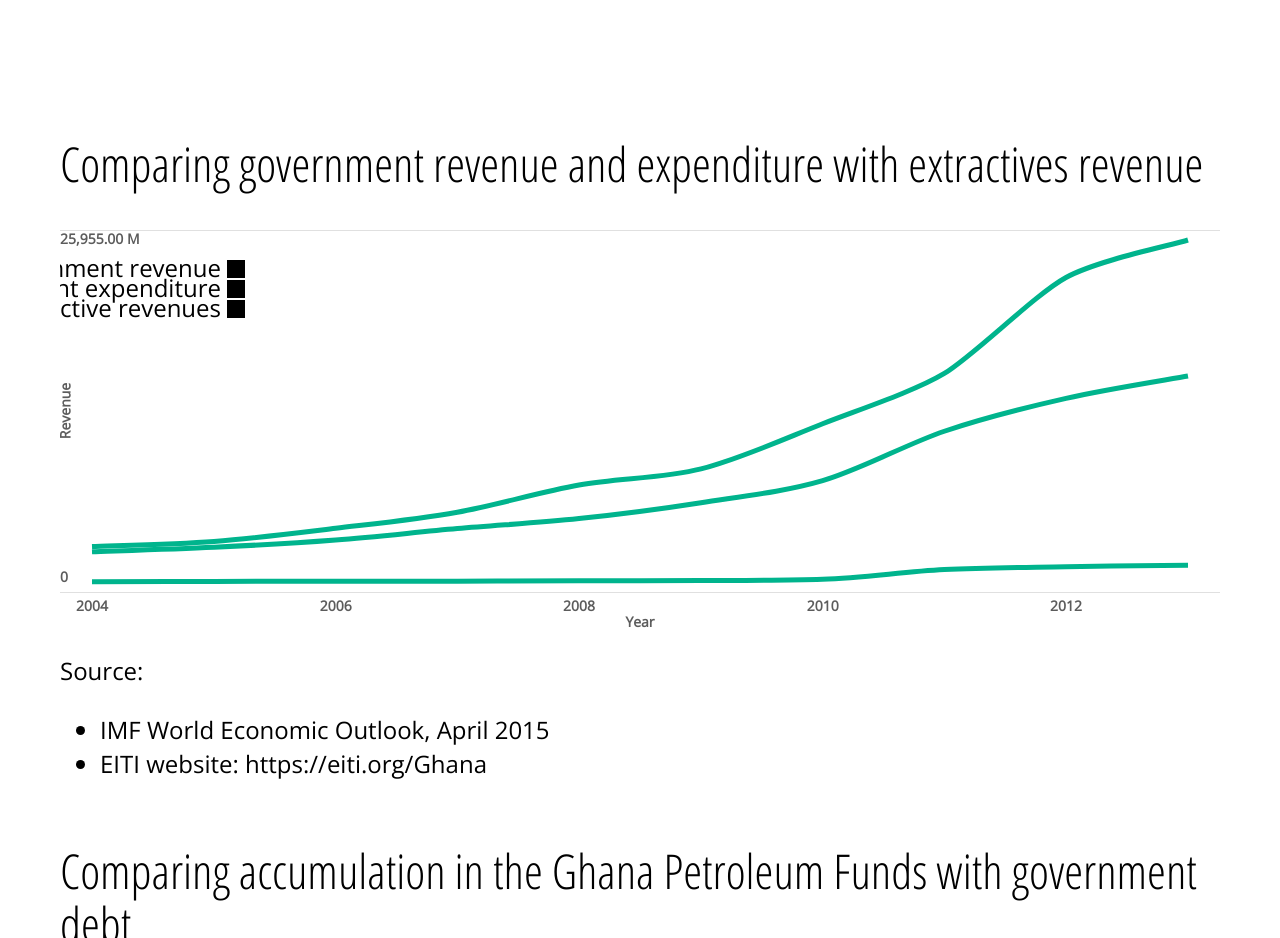
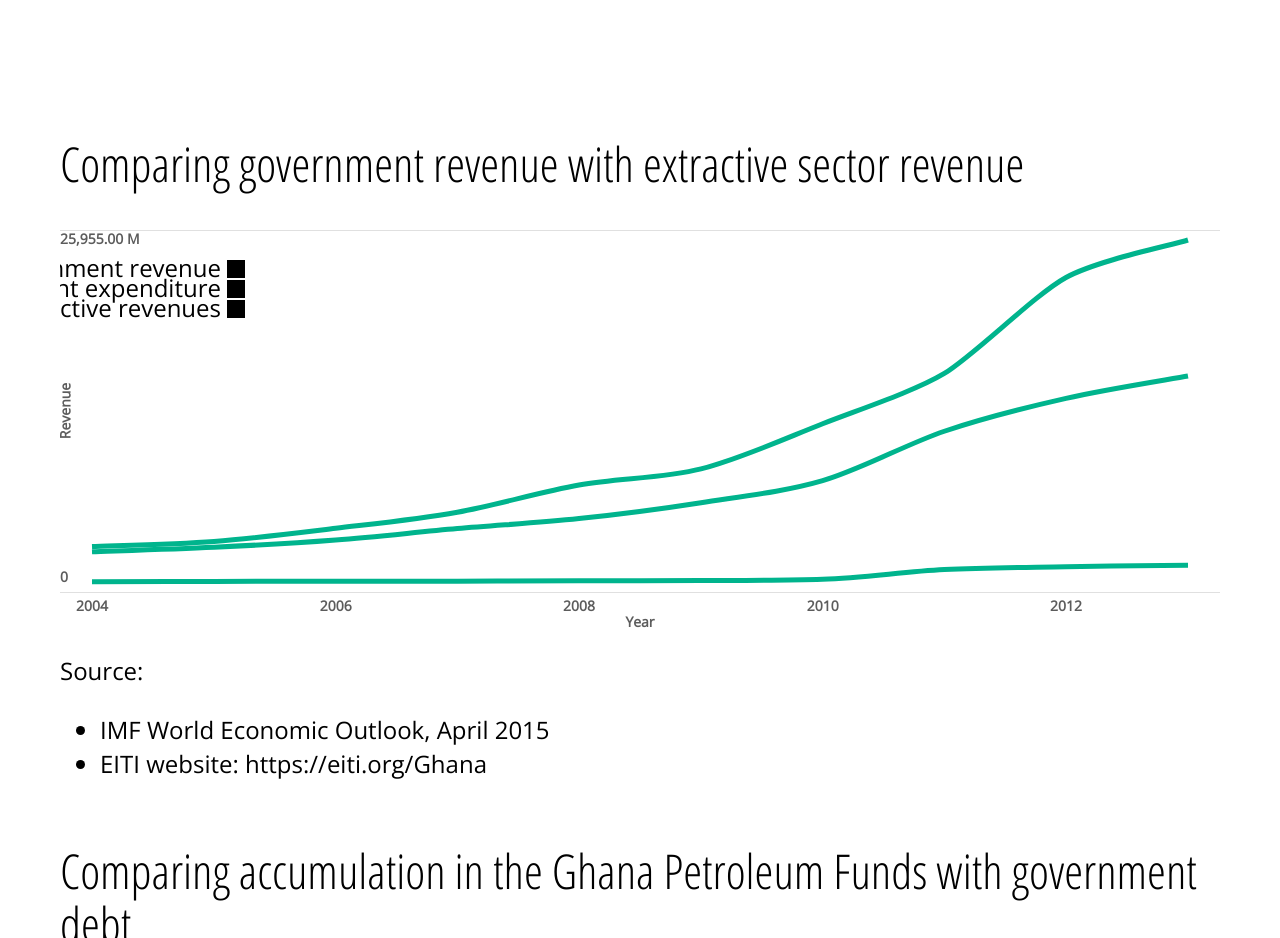
Before and after one commit to NRGI/nrgi-country-dashboards, a website: page app/index.html in a window 1280 px wide. Shown: the part 6400-7338 px from the top of the page. Drawn offline with nearby package versions, Linux system fonts and the light colour scheme.

Commit message:
Adjust title of graph, fixes #60

```diff
--- a/app/index.html
+++ b/app/index.html
@@ -217,7 +217,7 @@
             <div class="content-box">
               <div class="row">
                 <div class="col-md-12">
-                  <h2>Comparing government revenue and expenditure with extractives revenue</h2>
+                  <h2>Comparing government revenue with extractive sector revenue</h2>
                   <div class="chart-container">
                     <div id="govt-revenue-expenditure-extractives-chart" class="lineChart"></div>
                   </div>
```
